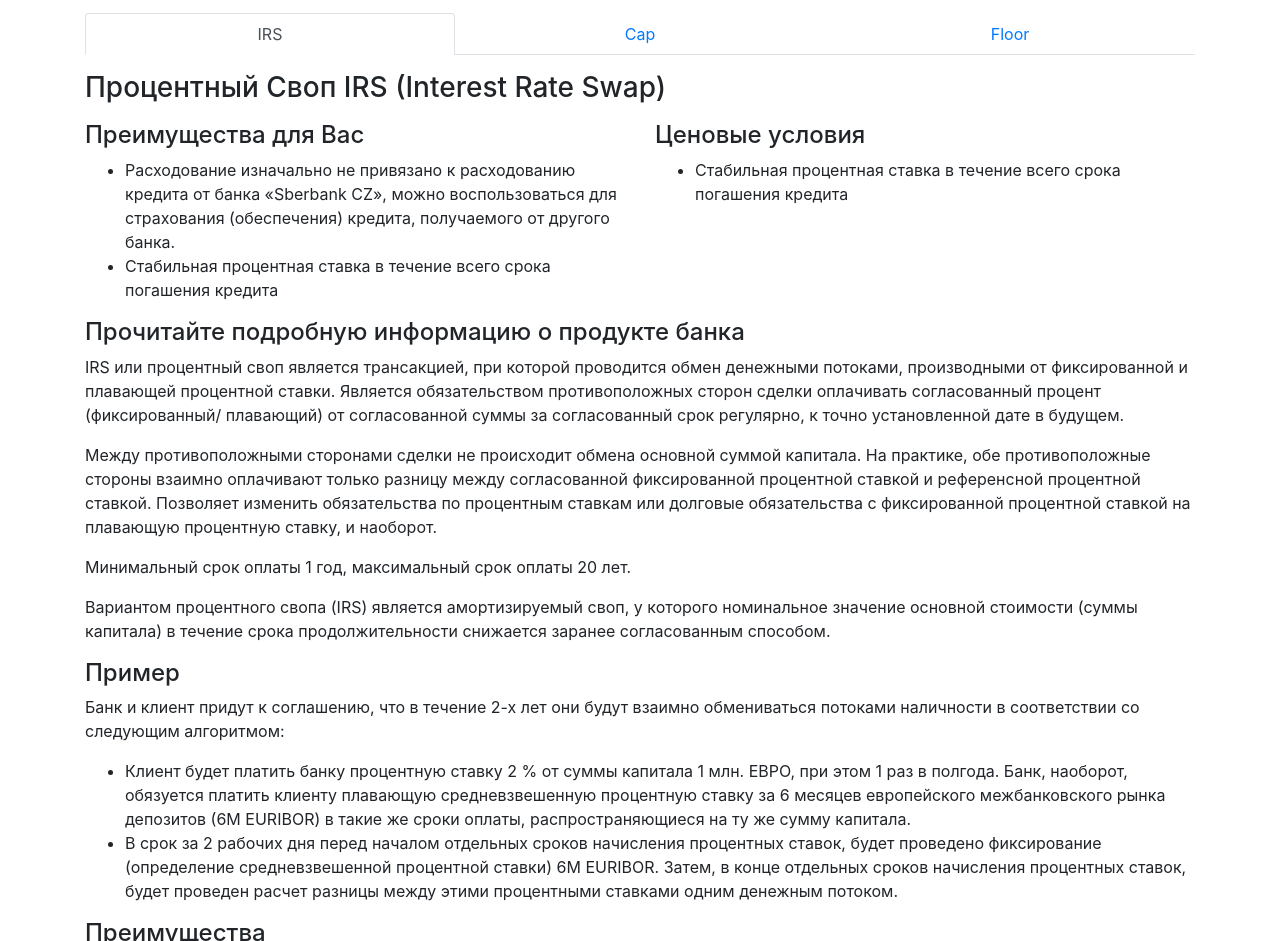
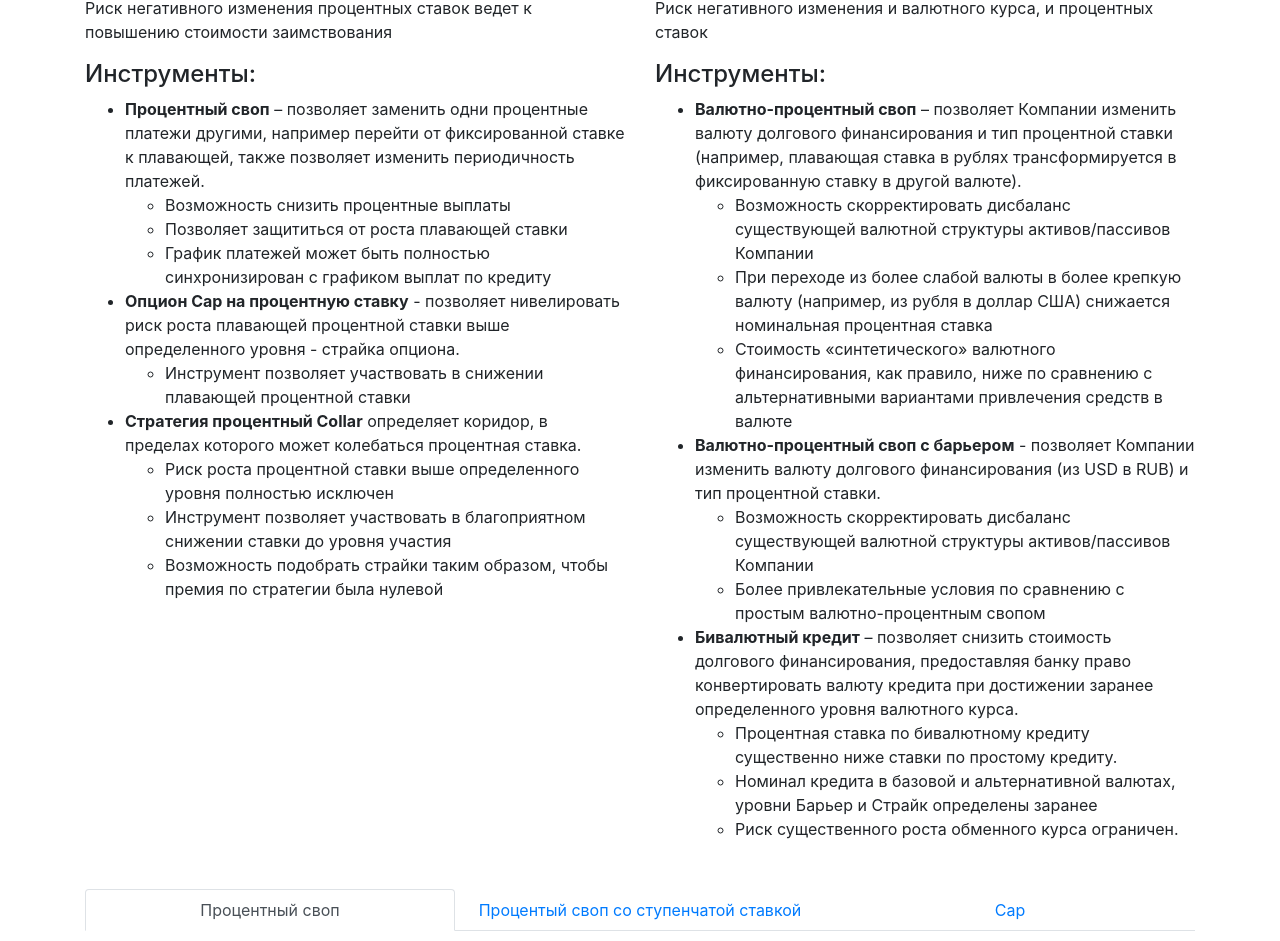
Before and after one commit to Axbry/Axbry.github.io, a plain HTML site: page index.html in a window 1280 px wide. Shown: the part 107-1048 px from the top of the page. Drawn offline with nearby package versions, Linux system fonts and the light colour scheme.

Commit message:
Основные инструменты из презы

```diff
--- a/index.html
+++ b/index.html
@@ -23,22 +23,81 @@
         <div class="col"><p></p></div>
       </div>
       <div class="row">
-          <div class="col-1"></div>
-          <div class="col-10">Здесь приведено общее описаение инструментов Глобальных Рынков IRS, Cap/Floor. Представлены преимущества, разъяснены риски</div>
-          <div class="col-1"></div>
+          <div class="col-12 col-md-6">
+              <h2>Процентный риск</h2>
+              <p>Риск негативного изменения процентных ставок ведет к повышению стоимости заимствования</p>
+
+              <h4>Инструменты:</h4>
+              <ul>
+                <li>
+                    <b>Процентный своп</b> – позволяет заменить одни процентные платежи другими, например перейти от фиксированной ставке к плавающей, также позволяет изменить периодичность платежей.
+                    <ul>
+                      <li>Возможность снизить процентные выплаты</li>
+                      <li>Позволяет защититься от роста плавающей ставки</li>
+                      <li>График платежей может быть полностью синхронизирован с графиком выплат по кредиту</li>
+                    </ul>
+                </li>
+                <li>
+                    <b>Опцион Cap на процентную ставку</b> - позволяет нивелировать риск роста плавающей процентной ставки выше определенного уровня  - страйка опциона.
+                    <ul>
+                      <li>Инструмент позволяет участвовать в снижении плавающей процентной ставки</li>
+                    </ul>
+                </li>
+                <li>
+                    <b>Стратегия процентный Collar</b> определяет коридор, в пределах которого может колебаться процентная ставка.
+                    <ul>
+                        <li>Риск роста процентной ставки выше определенного уровня полностью исключен</li>
+                        <li>Инструмент позволяет участвовать в благоприятном снижении ставки до уровня участия</li>
+                        <li>Возможность подобрать страйки таким образом, чтобы премия по стратегии была нулевой</li>
+                      </ul>
+                </li>
+              </ul>
             </div>
+            <div class="col-12 col-md-6">
+                <h2>Комбинированный риск</h2>
+                <p>Риск негативного изменения и валютного курса, и процентных ставок</p>
+
+                <h4>Инструменты:</h4>
+                <ul>
+                  <li>
+                      <b>Валютно-процентный своп</b> – позволяет Компании изменить валюту долгового финансирования и тип процентной ставки (например, плавающая ставка в рублях трансформируется в фиксированную ставку в другой валюте).
+                      <ul>
+                        <li>Возможность скорректировать дисбаланс существующей валютной структуры активов/пассивов Компании</li>
+                        <li>При переходе из более слабой валюты в более крепкую валюту (например, из рубля в доллар США) снижается номинальная процентная ставка</li>
+                        <li>Стоимость «синтетического» валютного финансирования, как правило, ниже по сравнению с альтернативными вариантами привлечения средств в валюте</li>
+                      </ul>
+                  </li>
+                  <li>
+                      <b>Валютно-процентный своп с барьером</b> - позволяет Компании изменить валюту долгового финансирования (из USD в RUB) и тип процентной ставки.
+                      <ul>
+                          <li>Возможность скорректировать дисбаланс существующей валютной структуры активов/пассивов Компании</li>
+                          <li>Более привлекательные условия по сравнению с простым валютно-процентным свопом</li>
+                        </ul>
+                  </li>
+                  <li>
+                      <b>Бивалютный кредит</b> – позволяет снизить стоимость долгового финансирования, предоставляя банку право конвертировать валюту кредита при достижении заранее определенного уровня валютного курса.
+                      <ul>
+                          <li>Процентная ставка по бивалютному кредиту существенно ниже ставки по простому кредиту.</li>
+                          <li>Номинал кредита в базовой и альтернативной валютах, уровни Барьер и Страйк определены заранее</li>
+                          <li>Риск существенного роста обменного курса ограничен.</li>
+                        </ul>
+                  </li>
+                </ul>
+              </div>
+            </div>
+      <p></p>
       <div class="row">
         <div class="col"><p></p></div>
       </div>
       <ul class="nav nav-tabs nav-justified" id="gm_description_tabs" role="tablist">
         <li class="nav-item">
-          <a class="nav-link active" id="irs-tab" data-toggle="tab" href="#irs" role="tab" aria-controls="irs" aria-selected="true">IRS</a>
+          <a class="nav-link active" id="irs-tab" data-toggle="tab" href="#irs" role="tab" aria-controls="irs" aria-selected="true">Процентный своп</a>
+        </li>
+        <li class="nav-item">
+          <a class="nav-link" id="irs_step-tab" data-toggle="tab" href="#irs_step" role="tab" aria-controls="irs_step" aria-selected="false">Процентый своп со ступенчатой ставкой</a>
         </li>
         <li class="nav-item">
           <a class="nav-link" id="cap-tab" data-toggle="tab" href="#cap" role="tab" aria-controls="cap" aria-selected="false">Cap</a>
-        </li>
-        <li class="nav-item">
-          <a class="nav-link" id="floor-tab" data-toggle="tab" href="#floor" role="tab" aria-controls="floor" aria-selected="false">Floor</a>
         </li>
       </ul>
       <div class="tab-content" id="gm-description-content">
@@ -46,41 +105,70 @@
           <div class="row">
             <div class="col"><p></p></div>
           </div>
-          <h3>Процентный Своп IRS (Interest Rate Swap)</h3>
+          <h3 align="center">Процентный Своп IRS (Interest Rate Swap)</h3>
           <p></p>
           <div class="row">
             <div class="col-12 col-md-6">
-              <h4>Преимущества для Вас</h4>
+              <h4>Описание инструмента</h4>
+              <p>Процентный своп - предусматривает обмен процентными платежами между Компанией и Банком, позволяет трансформировать плавающую ставку по кредиту в фиксированную и наоборот, а также изменить периодичность платежей (например, трансформировать платежи из квартальных в годовые)</p>
+              <h4>Особенности</h4>
               <ul>
-                <li>Расходование изначально не привязано к расходованию кредита от банка «Sberbank CZ», можно воспользоваться для страхования (обеспечения) кредита, получаемого от другого банка.</li>
-                <li>Стабильная процентная ставка в течение всего срока погашения кредита</li>
+                <li>График платежей по свопу может быть полностью синхронизирован с графиком процентных платежей по кредиту</li>
+                <li>Процентная ставка определяется в день сделки и не меняется в зависимости от колебаний рынка</li>
+              </ul>
+              <h4>Преимущества</h4>
+              <ul>
+                <li>Своп в фиксированную ставку – полная защита от роста ставки</li>
+                <li>Ставка, зафиксированная через своп, может быть ниже фиксированной ставки по обычному кредиту</li>
+                <li>Рынок рублевых свопов позволяет зафиксировать стоимость заимствований на сроке до 10 лет</li>
+              </ul>
+              <h4>Ограничения</h4>
+              <ul>
+                <li>Своп в фиксированную ставку исключает возможность участия в снижении плавающей ставки</li>
               </ul>
             </div>
             <div class="col-12 col-md-6">
-              <h4>Ценовые условия</h4>
-              <ul>
-                <li>Стабильная процентная ставка в течение всего срока погашения кредита</li>
-              </ul>
+              <h4>Механизм платежей по кредиту</h4>
+              <img src="./img/irs1.PNG" />
+              <p></p>
+              <img src="./img/irs2.PNG" />
             </div>
           </div>
+        </div>
+        <div class="tab-pane fade" id="irs_step" role="tabpanel" aria-labelledby="irs_step-tab">
           <div class="row">
-            <div class="col">
-              <h4>Прочитайте подробную информацию о продукте банка</h4>
-              <p>IRS или процентный своп является трансакцией, при которой проводится обмен денежными потоками, производными от фиксированной и плавающей процентной ставки. Является обязательством противоположных сторон сделки оплачивать согласованный процент (фиксированный/ плавающий) от согласованной суммы за согласованный срок регулярно, к точно установленной дате в будущем.</p>
-              <p>Между противоположными сторонами сделки не происходит обмена основной суммой капитала. На практике, обе противоположные стороны взаимно оплачивают только разницу между согласованной фиксированной процентной ставкой и референсной процентной ставкой. Позволяет изменить обязательства по процентным ставкам или долговые обязательства с фиксированной процентной ставкой на плавающую процентную ставку, и наоборот.</p>
-              <p>Минимальный срок оплаты 1 год, максимальный срок оплаты 20 лет.</p>
-              <p>Вариантом процентного свопа (IRS) является амортизируемый своп, у которого номинальное значение основной стоимости (суммы капитала) в течение срока продолжительности снижается заранее согласованным способом.</p>
-              <h4>Пример</h4>
-              <p>Банк и клиент придут к соглашению, что в течение 2-х лет они будут взаимно обмениваться потоками наличности в соответствии со следующим алгоритмом:</p>
+            <div class="col"><p></p></div>
+          </div>
+          <h3 align="center">Процентный своп со ступенчатой ставкой</h3>
+          <p></p>
+          <div class="row">
+            <div class="col-12 col-md-6">
+              <h4>Описание инструмента</h4>
+              <p><b>Процентный своп со ступенчатой ставкой</b> предусматривает обмен процентными платежами между Компанией и Банком, позволяет трансформировать плавающую ставку по кредиту в фиксированную ставку с разными уровнями для разных периодов действия
+              </p>
+              <h4>Особенности</h4>
               <ul>
-                <li>Клиент будет платить банку процентную ставку 2 % от суммы капитала 1 млн. ЕВРО, при этом 1 раз в полгода. Банк, наоборот, обязуется платить клиенту плавающую средневзвешенную процентную ставку за 6 месяцев европейского межбанковского рынка депозитов (6M EURIBOR) в такие же сроки оплаты, распространяющиеся на ту же сумму капитала.</li>
-                <li>В срок за 2 рабочих дня перед началом отдельных сроков начисления процентных ставок, будет проведено фиксирование (определение средневзвешенной процентной ставки) 6M EURIBOR. Затем, в конце отдельных сроков начисления процентных ставок, будет проведен расчет разницы между этими процентными ставками одним денежным потоком.</li>
+                <li>Срок действия свопа делится на несколько периодов, в течение которых действуют разные уровни фиксированной ставки</li>
+                <li>График платежей по свопу полностью синхронизируется с графиком процентных платежей по кредиту</li>
+                <li>Процентные ставки определяются в день сделки и не меняются в зависимости от колебаний рынка</li>
+                <li>Возможно деление срока свопа на любое количество периодов</li>
               </ul>
               <h4>Преимущества</h4>
               <ul>
-                <li>Благодаря растущей процентной ставке, начальная процентная нагрузка на кредит более низкая</li>
-                <li>Индивидуальное соглашение, касающееся возможных досрочных взносов</li>
+                <li>Ставки, зафиксированные через своп на ближние периоды, могут быть установлены ниже значений обычной фиксированной ставки</li>
+                <li>Своп в фиксированную ставку – полная защита от роста ставки</li>
+                <li>Возможность ребалансировки процентных расходов в соответствии с ожидаемыми доходами клиента / проекта</li>
+                <li>Возможность «фиксирования» ставок на сроки короче срока действия кредитов (удобно, когда клиент планирует досрочно гасить / рефинансировать кредит)</li>
+                <li>Продукт удобен для досрочного погашения кредита или рефинансирования кредита</li>
               </ul>
+              <h4>Ограничения</h4>
+              <ul>
+                <li>Своп исключает возможность участия в снижении плавающей ставки (действует как фиксированная ставка по кредиту)</li>
+              </ul>
+            </div>
+            <div class="col-12 col-md-6">
+              <h4>Механизм платежей по свопу</h4>
+              <img src="./img/irs_step.PNG" />
             </div>
           </div>
         </div>
@@ -88,46 +176,45 @@
           <div class="row">
             <div class="col"><p></p></div>
           </div>
-            <h3>Процентный опцион Cap</h3>
+          <h3 align="center">Опцион Cap на процентную ставку</h3>
           <p></p>
           <div class="row">
             <div class="col-12 col-md-6">
-                <h4>Преимущества для Вас</h4>
+              <h4>Описание инструмента</h4>
+              <p><b>Опцион Cap </b> - позволяет нивелировать риск роста плавающей процентной ставки выше определенного уровня  - страйка опциона. В случае, если в дату исполнения опциона плавающая ставка выше страйка, Компания получает компенсацию в размере превышения ставкой страйка опциона  применительно к номиналу сделки</p>
+              <h4>Особенности</h4>
               <ul>
-                  <li>Позволяет принимать полное участие в получении дохода при благоприятном изменении процентных ставок</li>
+                <li>Покупка опциона Cap предусматривает выплату опционной премии (в % годовых единовременно или равномерно по мере уплаты процентных платежей) </li>
+                <li>Премия опциона зависит от страйка, текущего значения процентной ставки, волатильности процентных ставок, срока исполнения</li>
+              </ul>
+              <h4>Преимущества</h4>
+              <ul>
+                <li>Полная защита от роста ставки выше определенного уровня - страйка</li>
+                <li>Инструмент позволяет участвовать в снижении плавающей процентной ставки </li>
+              </ul>
+              <h4>Ограничения</h4>
+              <ul>
+                <li>Непокрытые расходы в случае, если опцион не исполняется или если выплата по опциону меньше опционной премии. Однако потери ограничены величиной опционной премии </li>
               </ul>
             </div>
             <div class="col-12 col-md-6">
-                <h4>Ценовые условия</h4>
-                <ul>
-                  <li>С приобретением этого продукта банка не связаны комиссии</li>
-                </ul>
-              </div>
-            </div>
-            <div class="row">
-              <div class="col">
-                <h4>Прочитайте подробную информацию о продукте банка</h4>
-                <p>Право покупателя на замену согласованной фиксированной процентной ставки и плавающей референсной процентной ставки (пражский межбанковский рынок депозитов / PRIBOR, европейский межбанковский рынок депозитов / EURIBOR и т.д.) За это право покупатель заплатит продавцу опционную премию.</p>
-                <p>Покупатель опциона процентных ставок страхует себя от понижения или роста процентных ставок. Вместе с тем, он сохраняет возможность получения дохода в случае изменения цены в противоположную сторону.</p>
-                <p>Между противоположными сторонами сделки не происходит обмена основной суммой капитала. В том случае, если покупатель воспользуется своим правом, вытекающим из опционного контракта, то будет проведен только расчет платежей по разнице процентных ставок.</p>
-                <h4>Основные типы опционного страхования (хеджирования) процентных ставок</h4>
-                <p>Верхняя процентная граница/Cap является инструментом, страхующим позиции клиента от роста процентных ставок. Применяется для страхования (хеджирования) кредитов с изменяемой процентной ставкой от роста процентных ставок.</p>
+              <h4>Результат хеджирования</h4>
+              <img src="./img/cap1.PNG" />
             </div>
           </div>
         </div>
-        <div class="tab-pane fade" id="floor" role="tabpanel" aria-labelledby="floor-tab">Здесь представленно подробное описание продукта Floor</div>
       </div>
       <p></p>
       <hr />
       <form>
         <div class="row">
-          <div class="col-12 col-md-3 col-lg-2">
+          <div class="col-12 col-md-4">
             <label>Текущее значение Вашей ставки</label>
           </div>
-          <div class="col-12 col-md-3 col-lg-2">
+          <div class="col-12 col-md-4">
             <input id="interestRateInput" value="10">
           </div>
-          <div class="col-12 col-md-3 col-lg-2">
+          <div class="col-12 col-md-4">
             <input type="button" onclick="plot()" value="Расчитать"></input>
           </div>
         </div>
--- a/js/main.js
+++ b/js/main.js
@@ -8,7 +8,7 @@ function plot() {
     intRate = parseFloat(document.getElementById("interestRateInput").value);
 
     Highcharts.chart('chart-container', {
-
+        exporting: { enabled: false },
         title: {
         text: 'Пример работы IRS'
         },
```
Also changed, not shown: img/cap1.PNG (added), img/irs1.PNG (added), img/irs2.PNG (added), img/irs_step.PNG (added). Lines whose indentation alone changed are shown as unchanged.
